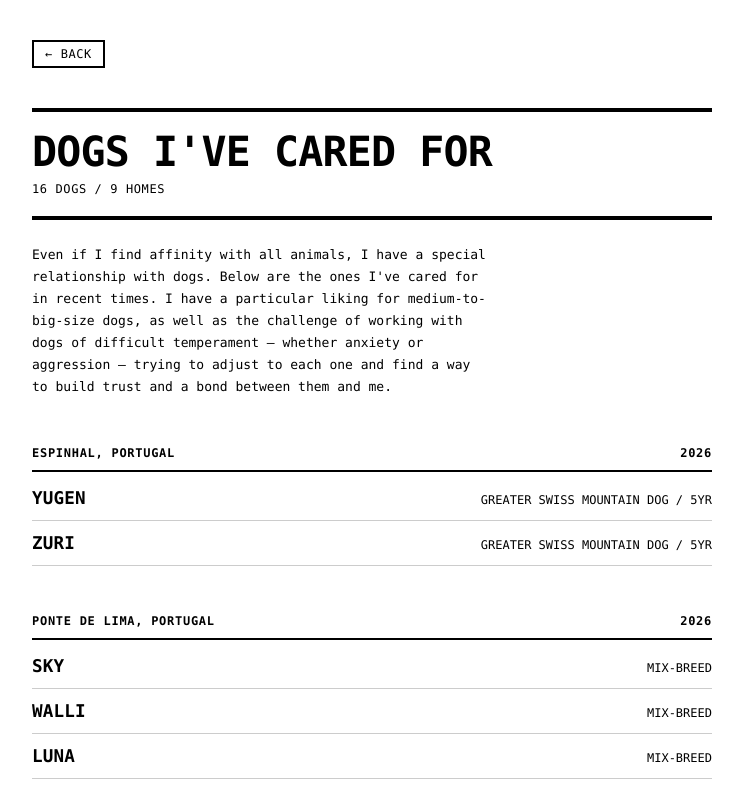
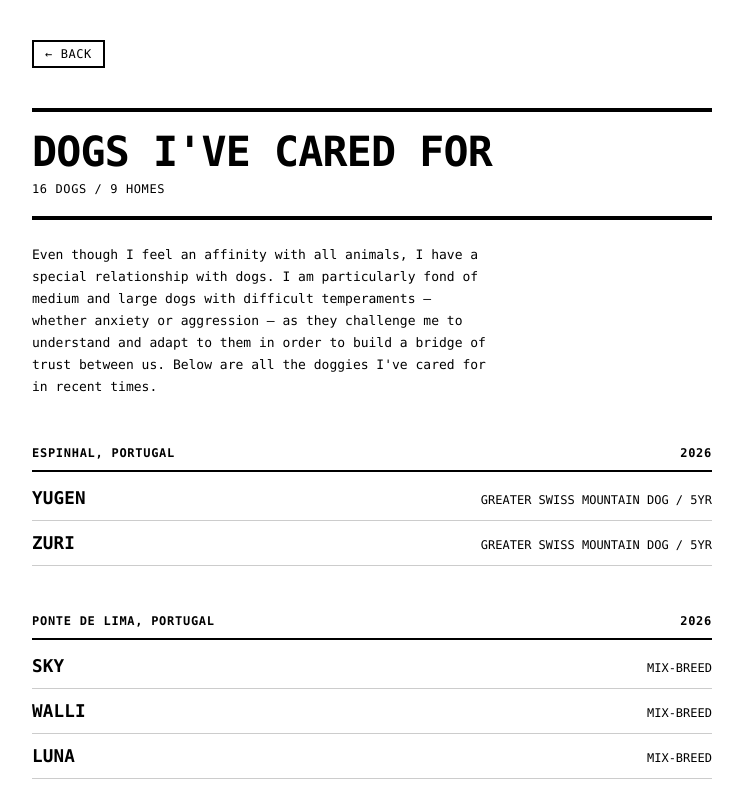
Before and after one commit to Wilfredoo/personal3.0, a React (Create React App) app: page /dogs in a window 1280 px wide. Shown: the top 800 px of the page, without its empty margins (268-1011 px from the left). Built offline with nearby package versions, Linux system fonts and the light colour scheme; a web font is replaced by a local one.

Commit message:
dogs updated text

```diff
--- a/src/components/dogsData.js
+++ b/src/components/dogsData.js
@@ -2,12 +2,11 @@
 // Each pack is one sit / household. Add dogs to a pack, or add a new pack.
 
 export const intro =
-  "Even if I find affinity with all animals, I have a special relationship " +
-  "with dogs. Below are the ones I've cared for in recent times. I have a " +
-  "particular liking for medium-to-big-size dogs, as well as the challenge " +
-  "of working with dogs of difficult temperament — whether anxiety or " +
-  "aggression — trying to adjust to each one and find a way to build trust " +
-  "and a bond between them and me.";
+  "Even though I feel an affinity with all animals, I have a special relationship " +
+  "with dogs. I am particularly fond of medium and large dogs with difficult " +
+  "temperaments — whether anxiety or aggression — as they challenge me to understand " +
+  "and adapt to them in order to build a bridge of trust between us. " +
+  "Below are all the doggies I've cared for in recent times.";
 
 export const packs = [
   {
```
